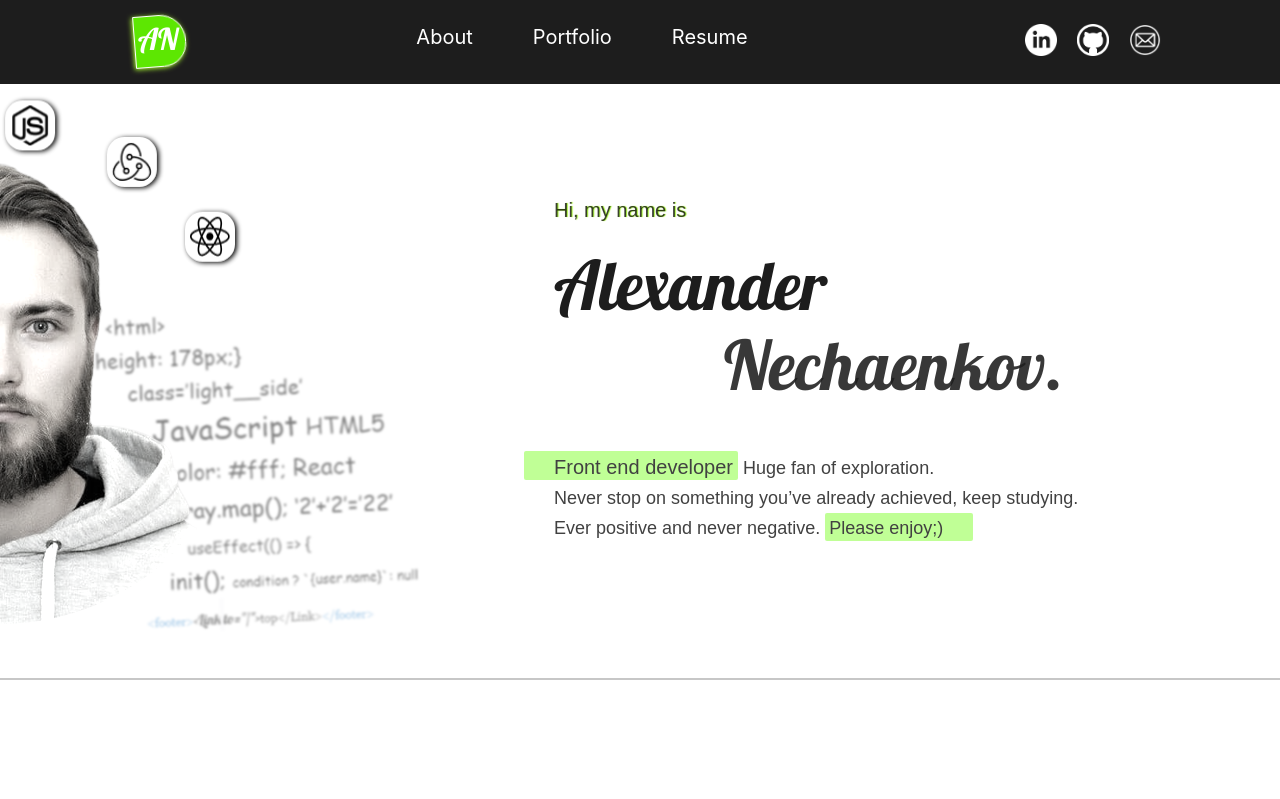
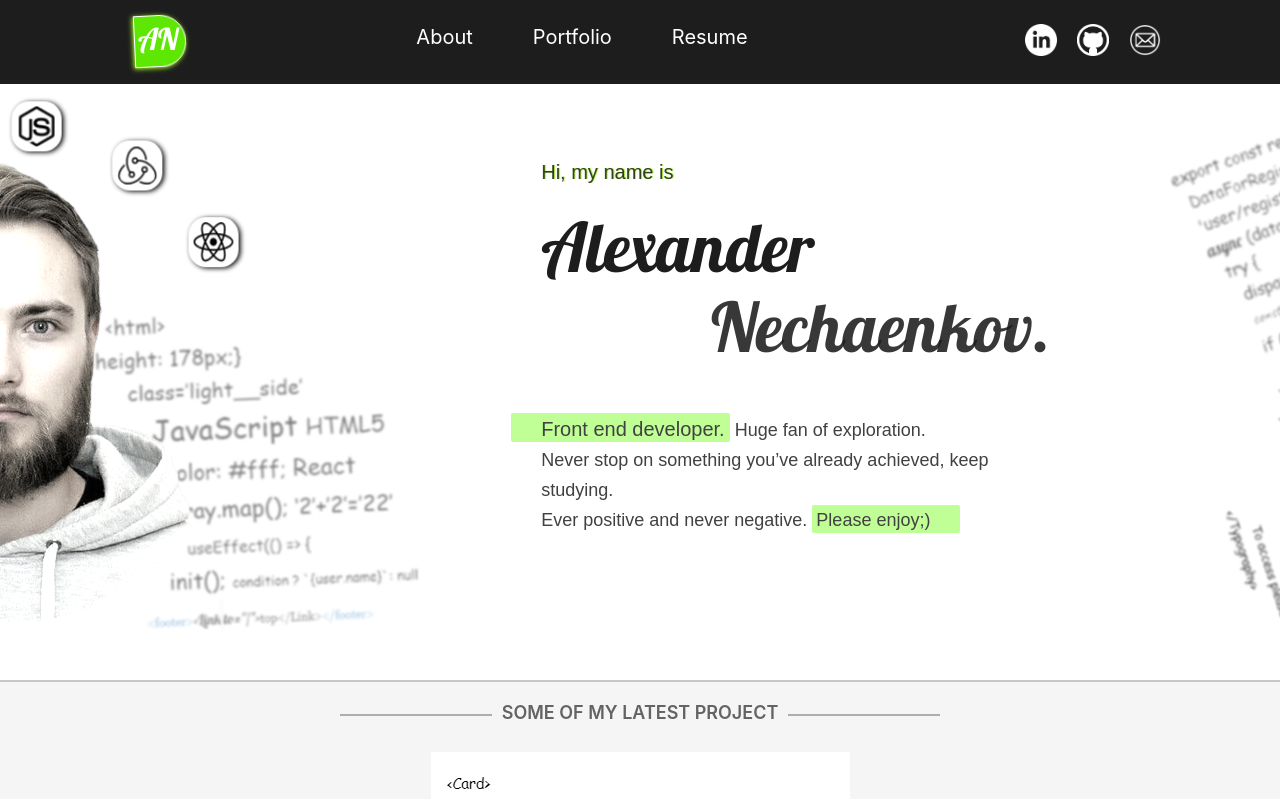
Before and after one commit to kettl96/promo-site, a React (Create React App) app in the folder promo/: page / in a window 1280 px wide. Shown: the top 799 px of the page. Built offline with nearby package versions, Linux system fonts and the light colour scheme; the HTML template or start-up script is replaced by a standard one.

Commit message:
feat: complete main part

```diff
--- a/promo/src/App.tsx
+++ b/promo/src/App.tsx
@@ -1,12 +1,14 @@
 import React from 'react';
 import Header from './header/Header';
 import Main from './main/Main';
+import Project from './project/Profect';
 
 function App() {
   return (
     <div>
       <Header />
       <Main />
+      <Project />
     </div>
   );
 }
--- a/promo/src/index.css
+++ b/promo/src/index.css
@@ -1,4 +1,5 @@
 @import url('https://fonts.googleapis.com/css2?family=Lobster&display=swap');
+
 body {
   margin: 0;
   font-family: -apple-system, BlinkMacSystemFont, 'Segoe UI', 'Roboto', 'Oxygen',
@@ -7,7 +8,9 @@ body {
   -webkit-font-smoothing: antialiased;
   -moz-osx-font-smoothing: grayscale;
   scroll-behavior: smooth;
+  width: 100%;
 }
+
 ::-webkit-scrollbar {
   width: 0px;
   /* background: transparent;  */
--- a/promo/src/main/Main.module.css
+++ b/promo/src/main/Main.module.css
@@ -1,15 +1,14 @@
 .mainWrapper {
   display: flex;
-  padding-bottom: 35px;
   border-bottom: 2px solid rgb(199, 199, 199);
+  overflow: hidden;
+  max-height: 596px;
 }
 .mainImg {
   margin-top: 40px;
   border-radius: 50%;
   position: absolute;
-  /* filter: brightness(1.2) saturate(2.3) grayscale(85%); */
-  /* filter: brightness(1.25) saturate(2.4); */
-  filter: grayscale(90%) brightness(1.25);
+  filter: grayscale(80%) brightness(1.3);
   left: -250px;
   width: 500px;
   height: 500px;
@@ -24,3 +23,26 @@
   width: 350px;
   margin: 205px 0 0 76px;
 }
+.backImgWrapper {
+  display: flex;
+  flex-direction: column;
+}
+.codeImgBack {
+  height: 440px;
+  filter: blur(0.9px);
+  opacity: .7;
+  position: static;
+  z-index: -1;
+  margin-top: -50px;
+  margin-left: 130px;
+  rotate: -20deg;
+}
+.codeImgBack2 {
+  width: 350px;
+  filter: blur(1px);
+  position: static;
+  margin-left: 160px;
+  margin-top: -40px;
+  z-index: -2;
+  rotate: 72deg;
+}
--- a/promo/src/main/Main.tsx
+++ b/promo/src/main/Main.tsx
@@ -1,6 +1,8 @@
 import s from './Main.module.css'
 import mainImg from '../assets/photo.png'
 import codeImg from '../assets/code2.png'
+import codeImgBack from '../assets/backcode1.png'
+import codeImgBack2 from '../assets/backcode2.png'
 import Technology from './technology stack/Technology'
 import Intro from './intro/Intro'
 
@@ -13,7 +15,11 @@ const Main = () => {
         <img src={codeImg} alt="" className={s.codeImg} />
         <Technology />
       </div>
-        <Intro />
+      <Intro />
+      <div className={s.backImgWrapper}>
+        <img src={codeImgBack} alt="" className={s.codeImgBack} />
+        <img src={codeImgBack2} alt="" className={s.codeImgBack2} />
+      </div>
     </div>
   )
 }
--- a/promo/src/main/intro/Intro.module.css
+++ b/promo/src/main/intro/Intro.module.css
@@ -1,5 +1,5 @@
 .intro {
-  margin: 9% 0 0 10%;
+  margin: 6% 0 0 9%;
   cursor: default;
 }
 
@@ -31,6 +31,7 @@
   font-size: 18px;
   line-height: 30px;
   color: #414141;
+  width: 524px;
 }
 
 span {
--- a/promo/src/main/intro/Intro.tsx
+++ b/promo/src/main/intro/Intro.tsx
@@ -7,7 +7,7 @@ const Intro = () => {
       <div className={s.name}>Alexander</div>
       <div className={s.surname}>Nechaenkov.</div>
       <div className={s.description}>
-        <span> Front end developer</span> Huge fan of exploration. <br />
+        <span> Front end developer.</span> Huge fan of exploration. <br />
         Never stop on something you’ve already achieved, keep studying. <br />
         Ever positive and never negative. <span> Please enjoy;&#41;</span>
       </div>
--- /dev/null
+++ b/promo/src/project/Profect.tsx
@@ -0,0 +1,35 @@
+import React from 'react';
+import s from './Project.module.css'
+
+import codeImgBack2 from '../assets/backcode2.png'
+
+
+const Project = () => {
+  React.useEffect(() => {
+    // console.log(window.innerWidth / 2);
+
+  }, [])
+
+  // const moveImg = (e: any) => () => {
+  //   console.log(e.pageX);
+
+  // }
+  const moveImg = (e: any) => {
+    console.log(e.pageX);
+
+  }
+  return (
+    <div className={s.wrapper}>
+      <div className={s.titleWrapper}>
+
+        <div className={s.title}>SOME OF MY LATEST PROJECT</div>
+        <div className={s.titleLine}></div>
+      </div>
+      <div className={s.projectCard}>
+        <img src={codeImgBack2} alt="" onMouseMove={(event)=>moveImg(event)} />
+      </div>
+    </div>
+  )
+}
+
+export default Project
--- /dev/null
+++ b/promo/src/project/Project.module.css
@@ -0,0 +1,31 @@
+.wrapper {
+  background-color: rgb(245, 245, 245);
+}
+.titleWrapper {
+  display: flex;
+  justify-content: center;
+
+}
+.titleLine {
+  border-bottom: 2px solid rgba(0, 0, 0, 0.295);
+  margin-top: 32px;
+  width: 600px;
+  position: absolute;
+}
+
+.title {
+  z-index: 5;
+  color: rgb(99, 99, 99);
+  font-weight: 600;
+  font-size: 18px;
+  background-color: rgb(245, 245, 245);
+  height: 30px;
+  padding: 0 10px;
+  margin: 20px 0 20px 0;
+}
+.projectCard {
+  display: flex;
+  align-items: center;
+  flex-direction: column;
+  width: 100%;
+}
```
Also changed, not shown: promo/src/assets/backcode1.png.
